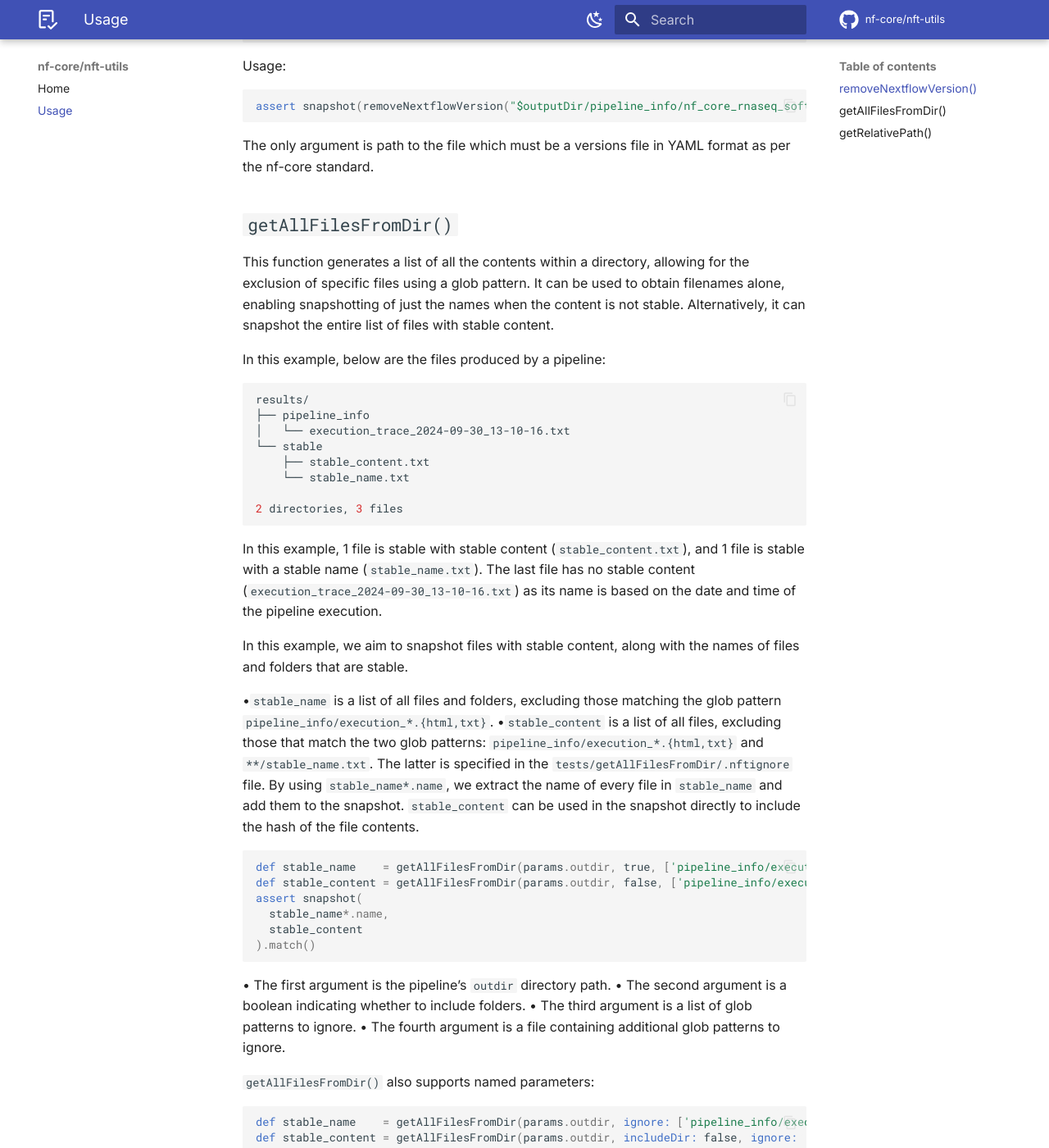
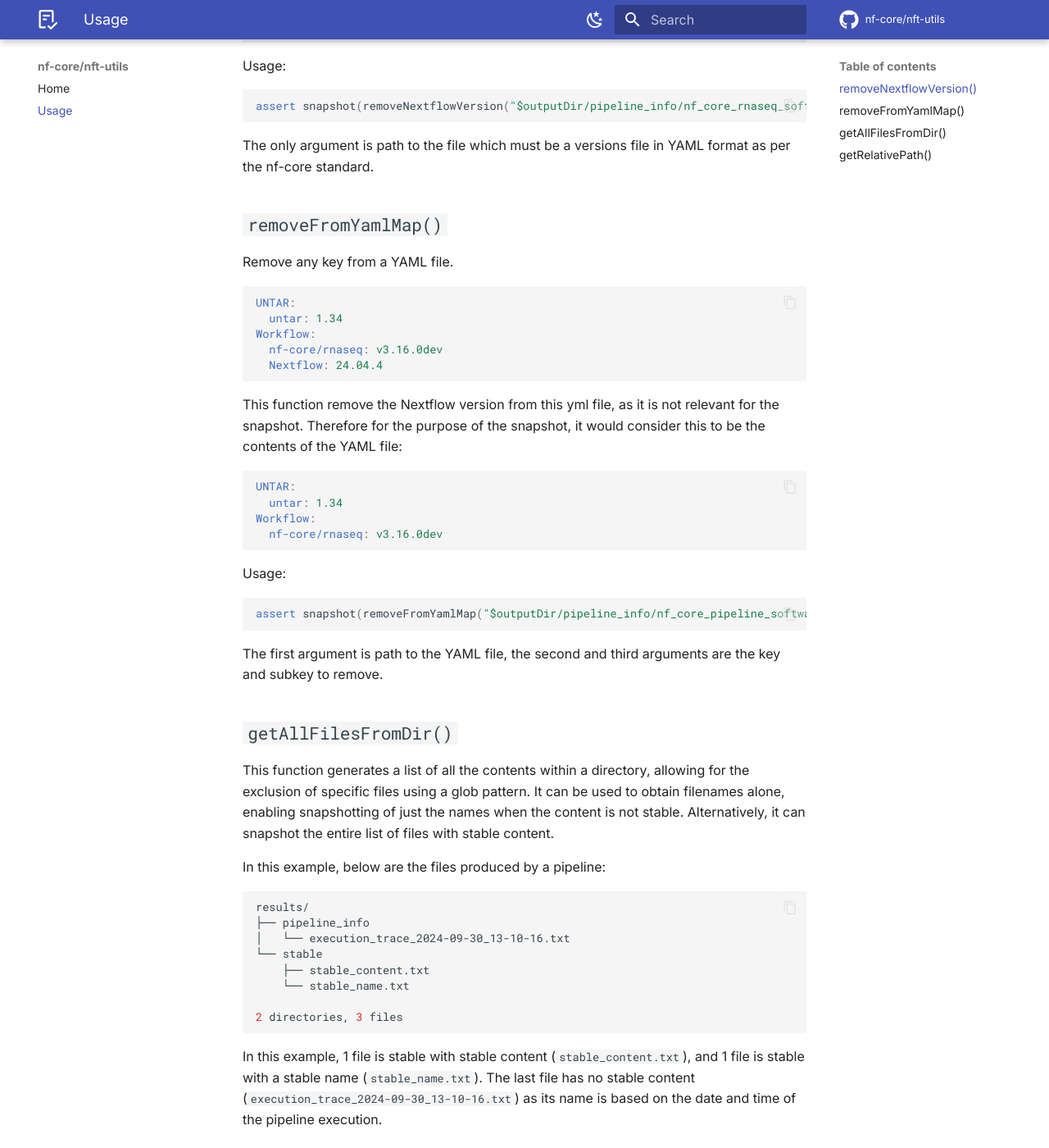
Before and after one commit to nf-core/nft-utils, an MkDocs documentation site: the page built from docs/usage.md, in a window 1280 px wide and 1400 px high, scrolled down 701 px. Shown: the whole window at 82% size. Built offline with MkDocs 1.6.1 and Material for MkDocs 9.7.7, drawn with Linux system fonts in a browser that asks for light colours; comment, search, counter and statistics services are not loaded; the version menu is left out.

Commit message:
update docs

````diff
--- a/docs/usage.md
+++ b/docs/usage.md
@@ -32,6 +32,35 @@ assert snapshot(removeNextflowVersion("$outputDir/pipeline_info/nf_core_rnaseq_s
 ```
 
 The only argument is path to the file which must be a versions file in YAML format as per the nf-core standard.
+
+## `removeFromYamlMap()`
+
+Remove any key from a YAML file.
+
+```yaml
+UNTAR:
+  untar: 1.34
+Workflow:
+  nf-core/rnaseq: v3.16.0dev
+  Nextflow: 24.04.4
+```
+
+This function remove the Nextflow version from this yml file, as it is not relevant for the snapshot. Therefore for the purpose of the snapshot, it would consider this to be the contents of the YAML file:
+
+```yaml
+UNTAR:
+  untar: 1.34
+Workflow:
+  nf-core/rnaseq: v3.16.0dev
+```
+
+Usage:
+
+```groovy
+assert snapshot(removeFromYamlMap("$outputDir/pipeline_info/nf_core_pipeline_software_mqc_versions.yml", "Workflow", "Nextflow")).match()
+```
+
+The first argument is path to the YAML file, the second and third arguments are the key and subkey to remove.
 
 ## `getAllFilesFromDir()`
 
````
